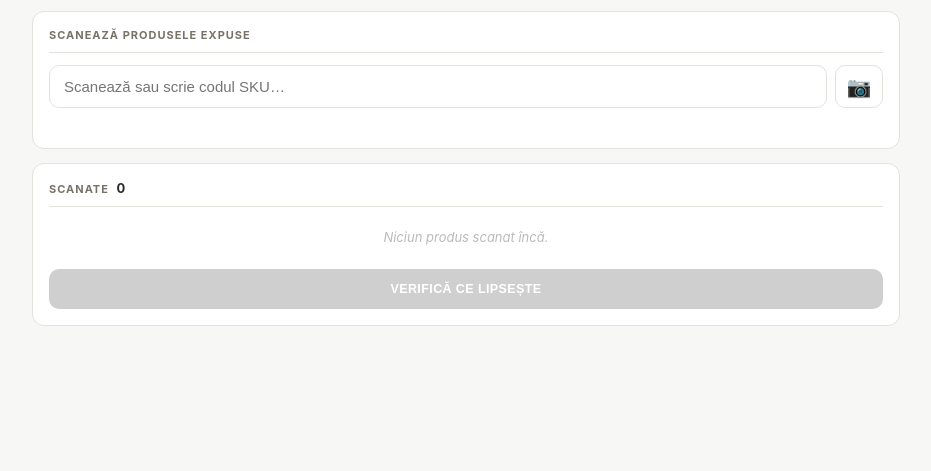
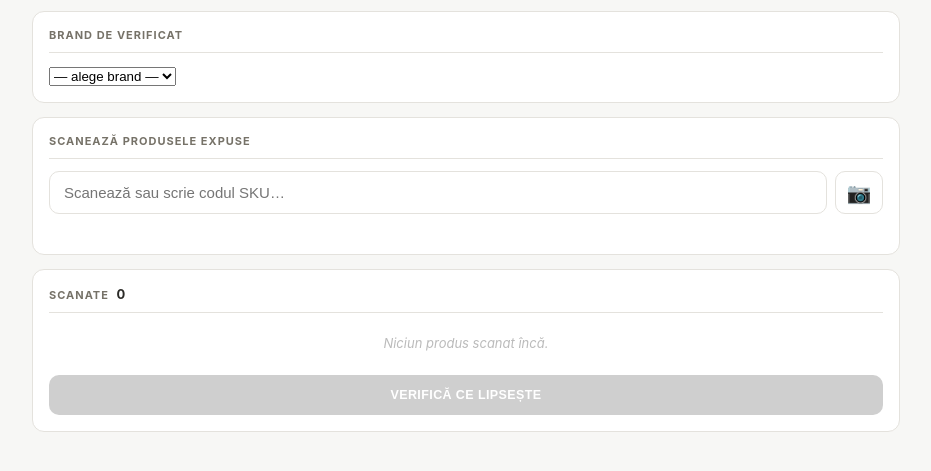
Before and after one commit to metameridiansrl-eng/smartbill-stoc, a website: page public/verificare.html in a window 1280 px wide. Shown: the part 67-538 px from the top of the page, without its empty margins (174-1105 px from the left). Drawn offline with Linux system fonts and the light colour scheme; no server answers.

Commit message:
Update verificare.html

```diff
--- a/public/verificare.html
+++ b/public/verificare.html
@@ -20,6 +20,13 @@
 </header>
 
 <main>
+  <div class="card">
+    <div class="eyebrow">Brand de verificat</div>
+    <select id="brandSelect" class="brand-select">
+      <option value="">— alege brand —</option>
+    </select>
+  </div>
+
   <div class="card">
     <div class="eyebrow">Scanează produsele expuse</div>
     <div class="scan-row">
```
